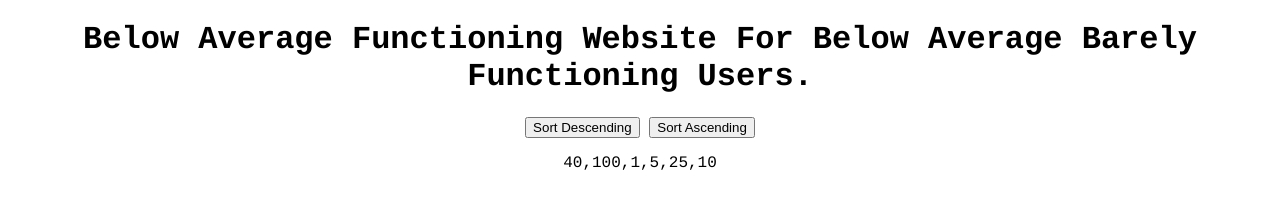
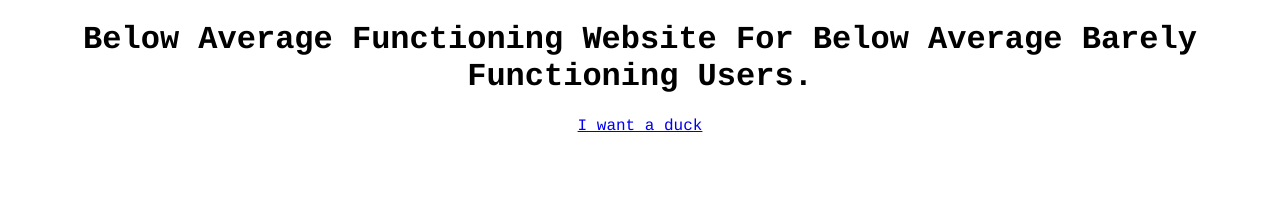
Before and after one commit to itsoktornado/node-duck, a website: page home.html in a window 1280 px wide. Drawn offline with Linux system fonts and the light colour scheme.

Commit message:
Add files via upload

```diff
--- a/home.html
+++ b/home.html
@@ -21,24 +21,10 @@
 
 </body>
 
-<button onclick="myFunction1()">Sort Descending</button>
-<button onclick="myFunction2()">Sort Ascending</button>
-
-<p id="demo"></p>
+	<a href="/duck">I want a duck</a>
 
 	<script>
-    const points = [40, 100, 1, 5, 25, 10];
-    document.getElementById("demo").innerHTML = points;
 
-    function myFunction1() {
-        points.sort(function(a, b){return b - a});
-        document.getElementById("demo").innerHTML = points;
-    }
-
-    function myFunction2() {
-        points.sort(function(a, b){return a - b});
-        document.getElementById("demo").innerHTML = points;
-    }
 	</script>
 
 </html>
```
Also changed, not shown: duck.html (+1 -1 lines). Lines whose indentation alone changed are shown as unchanged.
